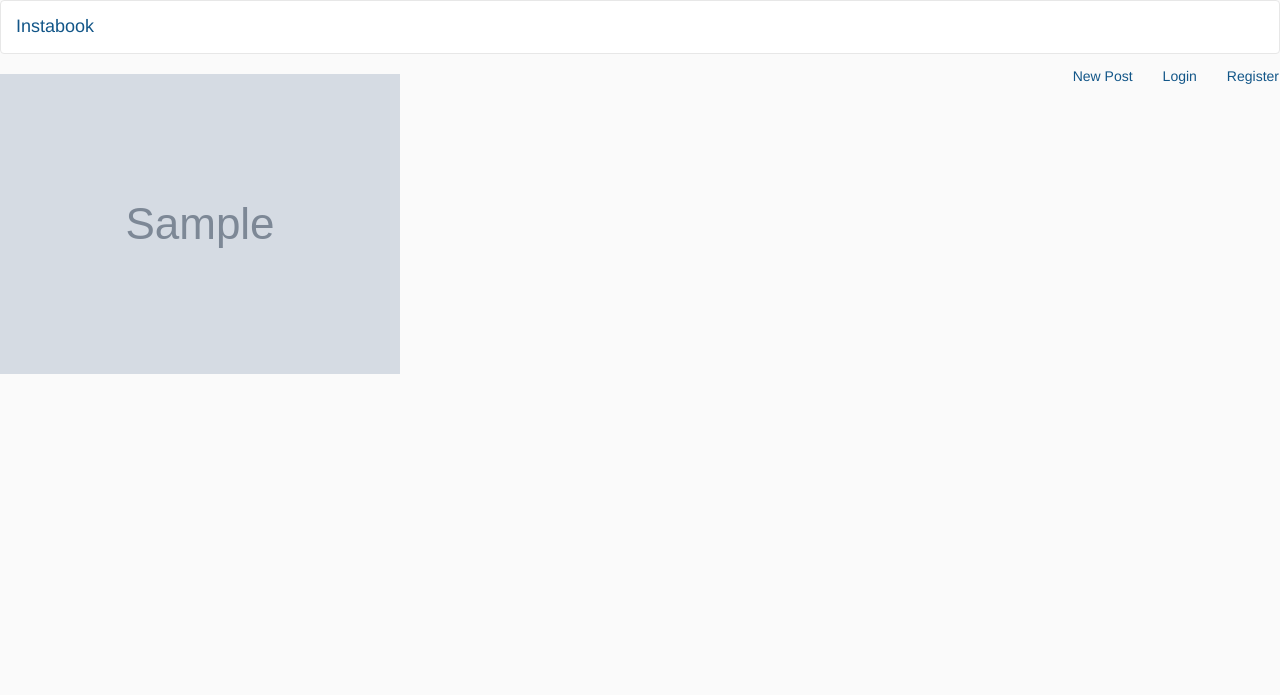
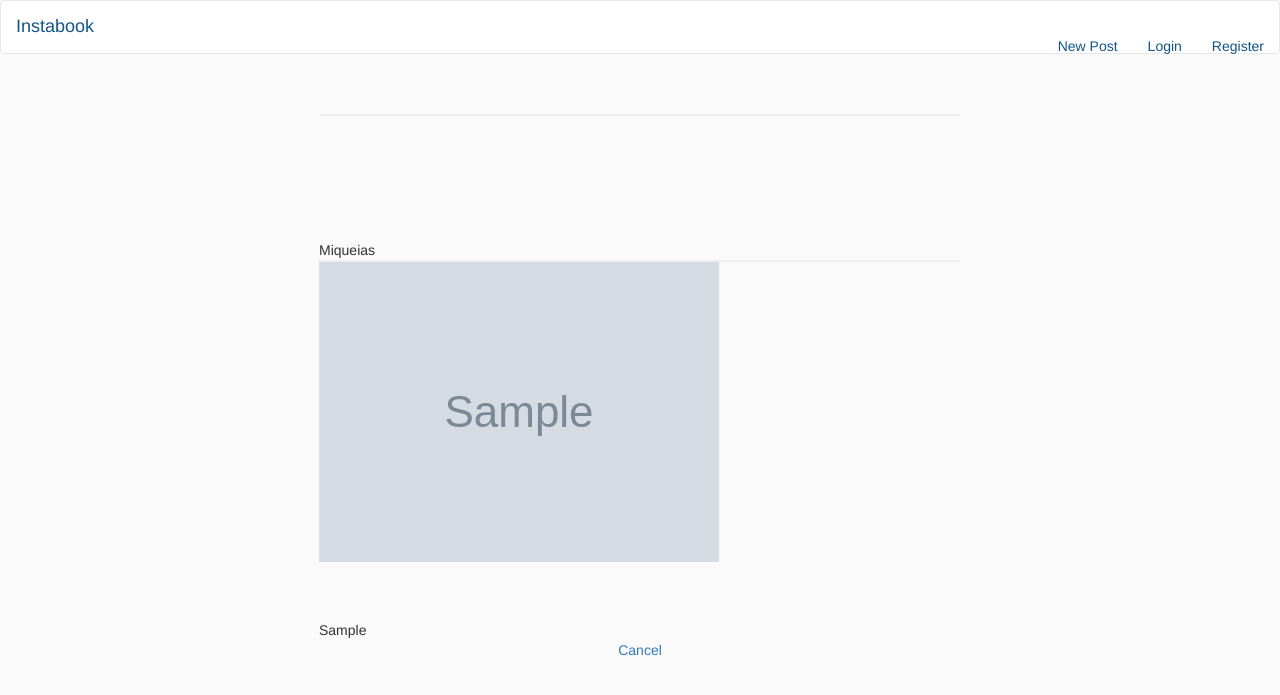
Before and after one commit to msilvaj/instagram_project_with_rails, a Rails app: page /posts/1 in a window 1280 px wide. Shown: the top 695 px of that part. Run offline with Rails 7, Linux system fonts and the light colour scheme; tables that the repository leaves empty hold one stand-in row (Sample ...); the page is wider than the window, and the part outside it is not shown; style sheets or scripts are compiled from the project's sources; some libraries are stand-ins or nearby versions.

Commit message:
Change: improve the appearence of view -ShowPost-

```diff
--- a/app/views/layouts/application.html.erb
+++ b/app/views/layouts/application.html.erb
@@ -21,7 +21,7 @@
     <%= link_to "Instabook", root_path %>
   </div>
   <br>
-  <div class="collapse navbar-collapse" id="#bs-navbar-collapse-1"></div>
+  <div class="collapse navbar-collapse" id="#bs-navbar-collapse-1">
     <ul class="nav navbar-nav navbar-right">
       <li>
       <%= link_to "New Post", new_post_path %>
@@ -34,7 +34,7 @@
       </li>
     </ul>
 </nav>
-
+</div>
     <%= yield %>
   </body>
 </html>
--- a/app/views/posts/index.html.erb
+++ b/app/views/posts/index.html.erb
@@ -5,7 +5,7 @@
   <div class="name"></div>
   Miqueias
   <div class="image center-block"></div>
-  <%= link_to (image_tag post.image.url(:medium), class:'imgresponsive'), post_path(post) %>
+  <%= link_to (image_tag post.image.url(:medium), class:'img-responsive'), post_path(post) %>
   <p class="caption"></p>
   <%= post.caption %>
   <%end%>
--- a/app/views/posts/show.html.erb
+++ b/app/views/posts/show.html.erb
@@ -1 +1,15 @@
-<%= link_to (image_tag @post.image.url(:medium), class: 'img-responsive'), post_path(@post) %>
+
+<div class="posts-wrapper row">
+  <div class="post"></div>
+  <div class="post-head"></div>
+  <div class="name"></div>
+  Miqueias
+  <div class="image center-block"></div>
+  <%= link_to (image_tag @post.image.url(:medium), class:'img-responsive'), post_path(@post) %>
+  <p class="caption"></p>
+  <%= @post.caption %>
+
+  <div class="text-center">
+    <%= link_to "Cancel", posts_path%>
+  </div>
+</div>
```
Lines whose indentation alone changed are shown as unchanged.
